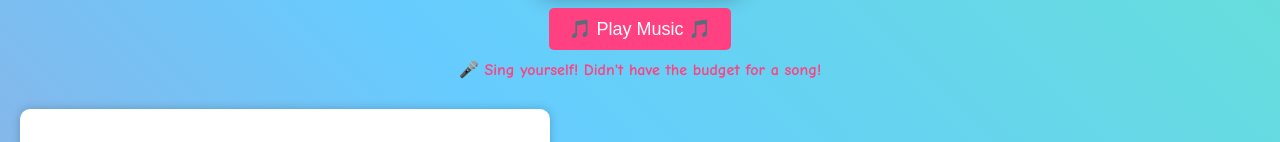
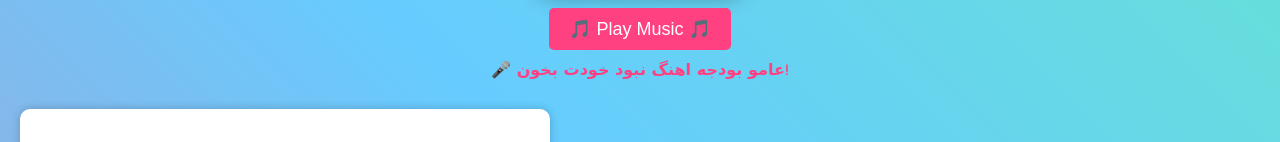
Before and after one commit to CarryPotter747/Tavalod-Kargadan, a plain HTML site: page index.html in a window 1280 px wide. Both pictures are taken after a click on the button "🎵 Play Music 🎵". Shown: the part 353-495 px from the top of the page. Drawn offline with Linux system fonts and the light colour scheme; no server answers.

Commit message:
Update index.html

```diff
--- a/index.html
+++ b/index.html
@@ -147,7 +147,7 @@
                             .then(() => songMessage.innerText = "🎶 Enjoy the music!")
                             .catch(err => songMessage.innerText = "🔇 Oops! Something went wrong.");
                     } else {
-                        songMessage.innerText = "🎤 Sing yourself! Didn't have the budget for a song!";
+                        songMessage.innerText = "🎤 عامو بودجه اهنگ نبود خودت بخون!";
                     }
                 })
                 .catch(() => {
```
